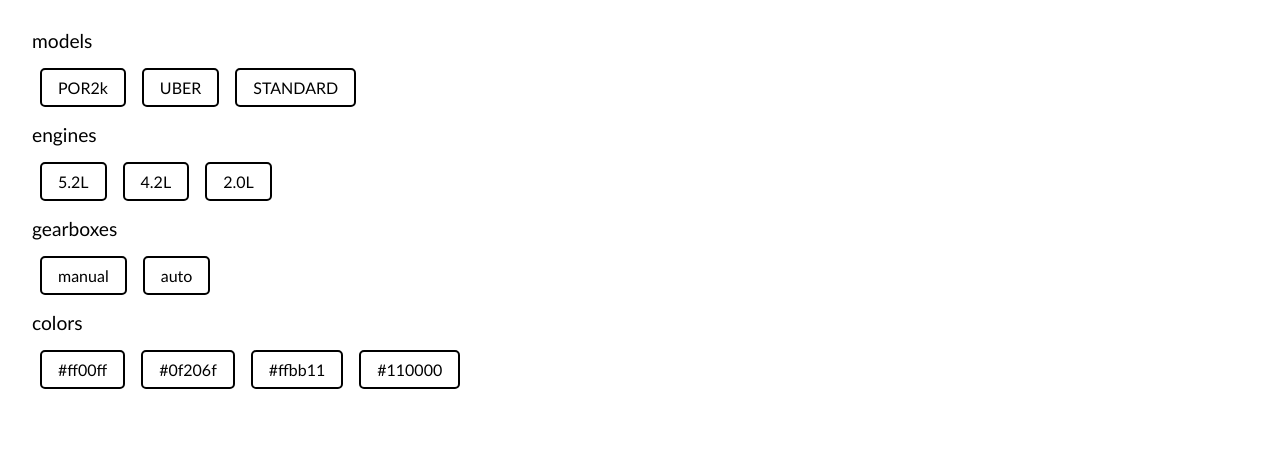
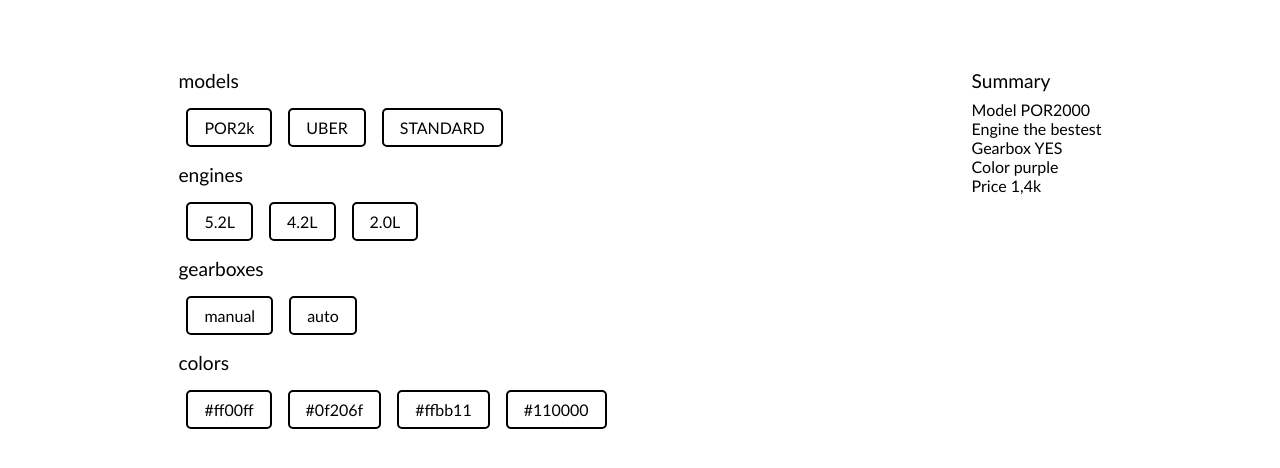
Before and after one commit to tho2k1/ProductCustomizer, a React app in the folder frontend/: page / in a window 1280 px wide. Shown: the part 74-542 px from the top of the page. Built offline with nearby package versions, Linux system fonts and the light colour scheme.

Commit message:
Display Summary panel

```diff
--- a/frontend/src/components/App/index.js
+++ b/frontend/src/components/App/index.js
@@ -1,13 +1,17 @@
 import React from 'react';
 
 import Filters from "../Filters";
+import Summary from "../Summary";
 
 const App = () => {
   return (
-    <div className="App">
+    <main className="main">
       <h1>Customize your car</h1>
-      <Filters />
-    </div>
+      <div className="container">
+        <Filters />
+        <Summary />
+      </div>
+    </main>
   );
 }
 
--- a/frontend/src/components/Filters/index.js
+++ b/frontend/src/components/Filters/index.js
@@ -6,7 +6,7 @@ import Options from "./Options";
 
 const Filters = () => {
     return (
-        <form>
+        <form className="panel">
             {Object.entries(data).map( (entryName, index) => (
                 <div key={`${entryName}-${index}`}>
                     <h2>{entryName[0]}</h2>
--- a/frontend/src/components/Summary/index.js
+++ b/frontend/src/components/Summary/index.js
@@ -2,9 +2,8 @@ import React from 'react';
 
 const Summary = () => {
     return (
-        <div>
+        <div className="panel">
             <h2>Summary</h2>
-            <p>Image</p>
             <ul>
                 <li><span>Model</span> <span>POR2000</span></li>
                 <li><span>Engine</span> <span>the bestest</span></li>
--- a/frontend/src/index.css
+++ b/frontend/src/index.css
@@ -15,7 +15,13 @@ body {
     font-size: 16px;
 }
 
-form {
+.container {
+    display: flex;
+    flex-flow: row wrap;
+    justify-content: space-around;
+}
+
+.panel {
     margin: 2rem;
 }
 
```
